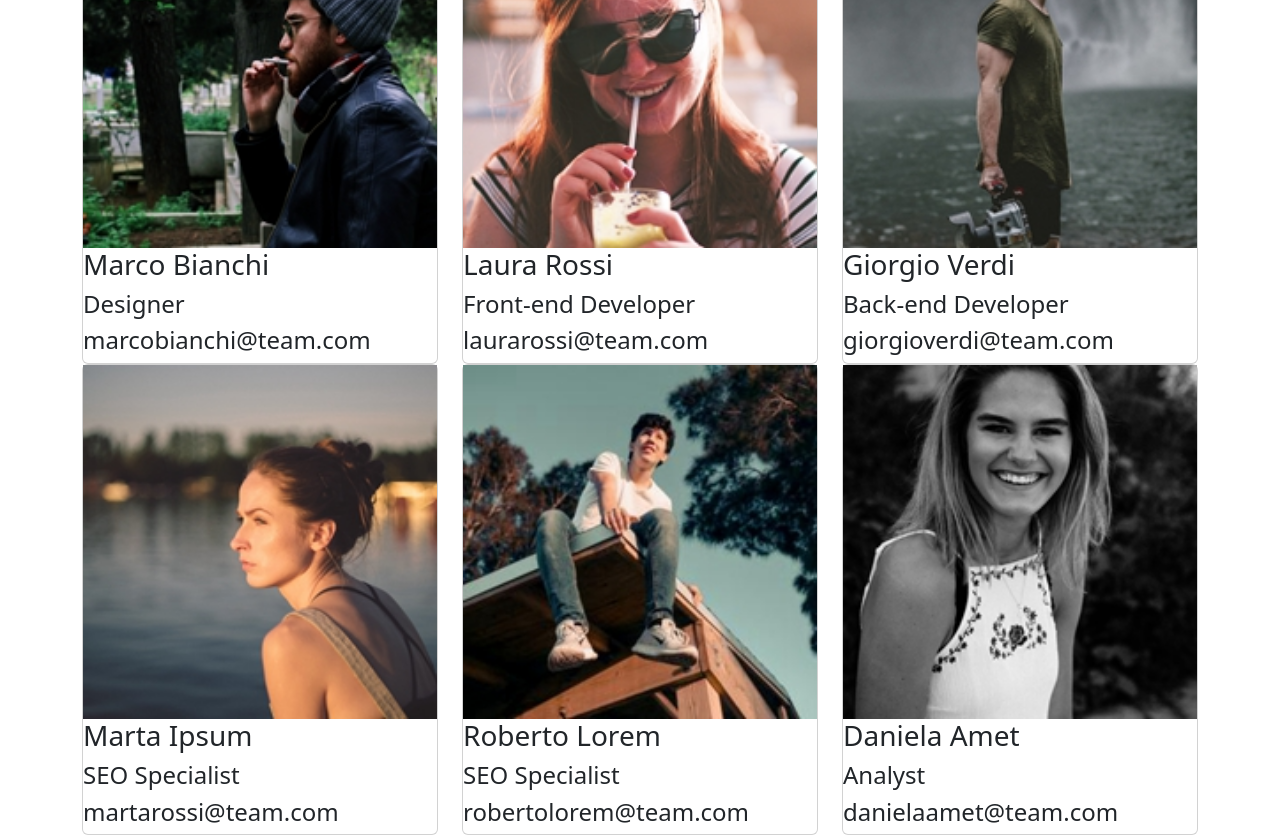
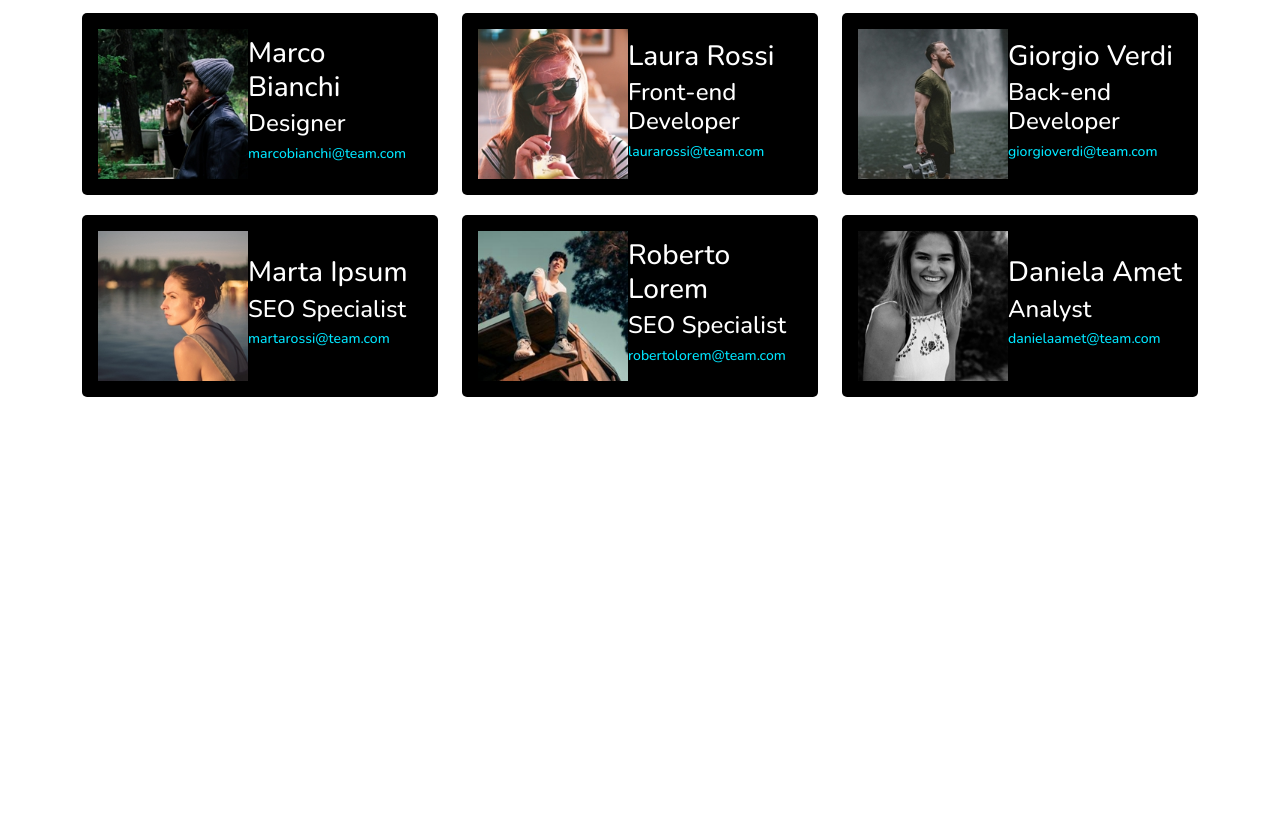
Before and after one commit to Fabiofragnito/js-our-team, a plain HTML site: page index.html in a window 1280 px wide. Shown: the part 107-942 px from the top of the page. After the commit the page ends 800 px from the top, so only its background shows below. Drawn offline with nearby package versions, Linux system fonts and the light colour scheme.

Commit message:
added css

```diff
--- a/assets/script.js
+++ b/assets/script.js
@@ -42,15 +42,22 @@ let rowEl = document.querySelector('.row');
 for (let i = 0; i < teamMembers.length; i++) {
   const teamMember = teamMembers[i];
   console.log(teamMember);
-  let {name, role, email, img} = teamMember;
+  let { name, role, email, img } = teamMember;
   let markup = `
   <div class="col-4">
       <div class="card">
+
+
            <img src="${img}" alt="">
+           <div class="info">
               <h3>${name}</h3>
               <h4>${role}</h4>
               <h4>${email}</h4>
             </div>
+
+       </div>
+
+
 
   </div>`
   rowEl.innerHTML += markup;
--- /dev/null
+++ b/assets/style.css
@@ -0,0 +1,33 @@
+.card {
+    background-color: #000;
+    color: #fff;
+    margin-bottom: 20px;
+    border-radius: 5px;
+    display: flex;
+    align-items: center;
+    flex-direction: row;
+    padding: 15px;
+    max-width: 600px;
+  }
+
+  .card img {
+    width: 150px;
+
+  }
+
+
+
+  .card h3 {
+    font-family: 'Nunito', sans-serif;
+    margin-bottom: 5px;
+  }
+
+  .card h4 {
+    font-family: 'Nunito', sans-serif;
+    color: #fff;
+  }
+
+  .info h4:last-child {
+    font-size: 14px;
+    color: #00e6ff;
+  }
--- a/index.html
+++ b/index.html
@@ -6,10 +6,13 @@
     <!-- Required meta tags -->
     <meta charset="utf-8" />
     <meta name="viewport" content="width=device-width, initial-scale=1, shrink-to-fit=no" />
-
+    <link rel="preconnect" href="https://fonts.googleapis.com">
+    <link rel="preconnect" href="https://fonts.gstatic.com" crossorigin>
+    <link href="https://fonts.googleapis.com/css2?family=Nunito:ital,wght@0,200..1000;1,200..1000&display=swap" rel="stylesheet">
     <!-- Bootstrap CSS v5.2.1 -->
     <link href="https://cdn.jsdelivr.net/npm/bootstrap@5.3.2/dist/css/bootstrap.min.css" rel="stylesheet"
         integrity="sha384-T3c6CoIi6uLrA9TneNEoa7RxnatzjcDSCmG1MXxSR1GAsXEV/Dwwykc2MPK8M2HN" crossorigin="anonymous" />
+    <link rel="stylesheet" href="./assets/style.css">
 </head>
 
 <body>
@@ -17,9 +20,10 @@
         <!-- place navbar here -->
     </header>
     <main>
+        <h1 style="text-align: center;color:#e53170;font-family:nunito;">Meet our Team</h1>
+        <p>Lorem ipsum dolor sit amet consectetur adipisicing elit. Dolore magnam dolores optio eveniet doloremque nam obcaecati modi, omnis placeat delectus exercitationem. Unde reprehenderit beatae ullam hic modi harum voluptatibus veritatis.</p>
         <div class="container">
             <div class="row">
-
 
 
             </div>
```
Lines whose indentation alone changed are shown as unchanged.
